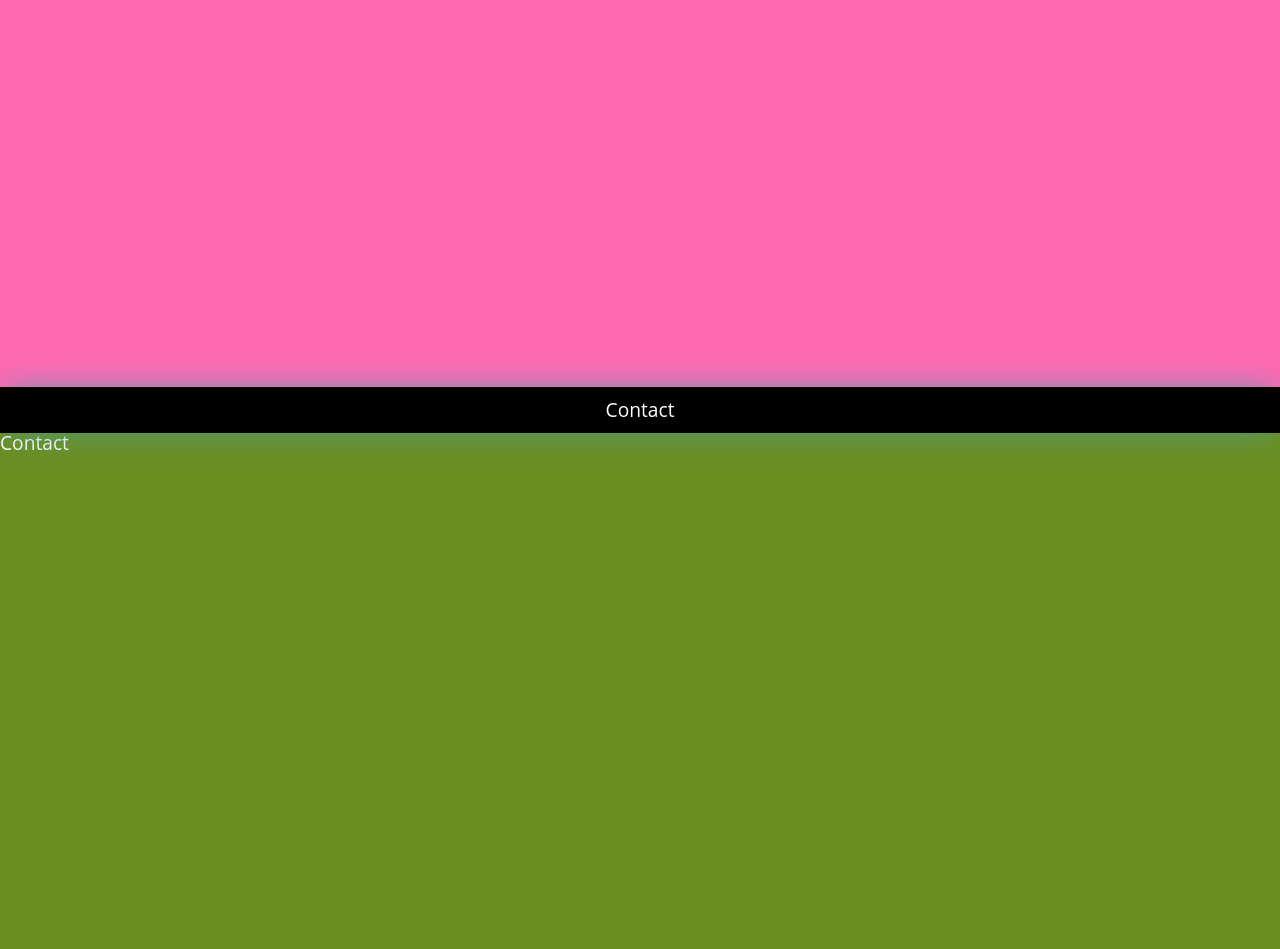
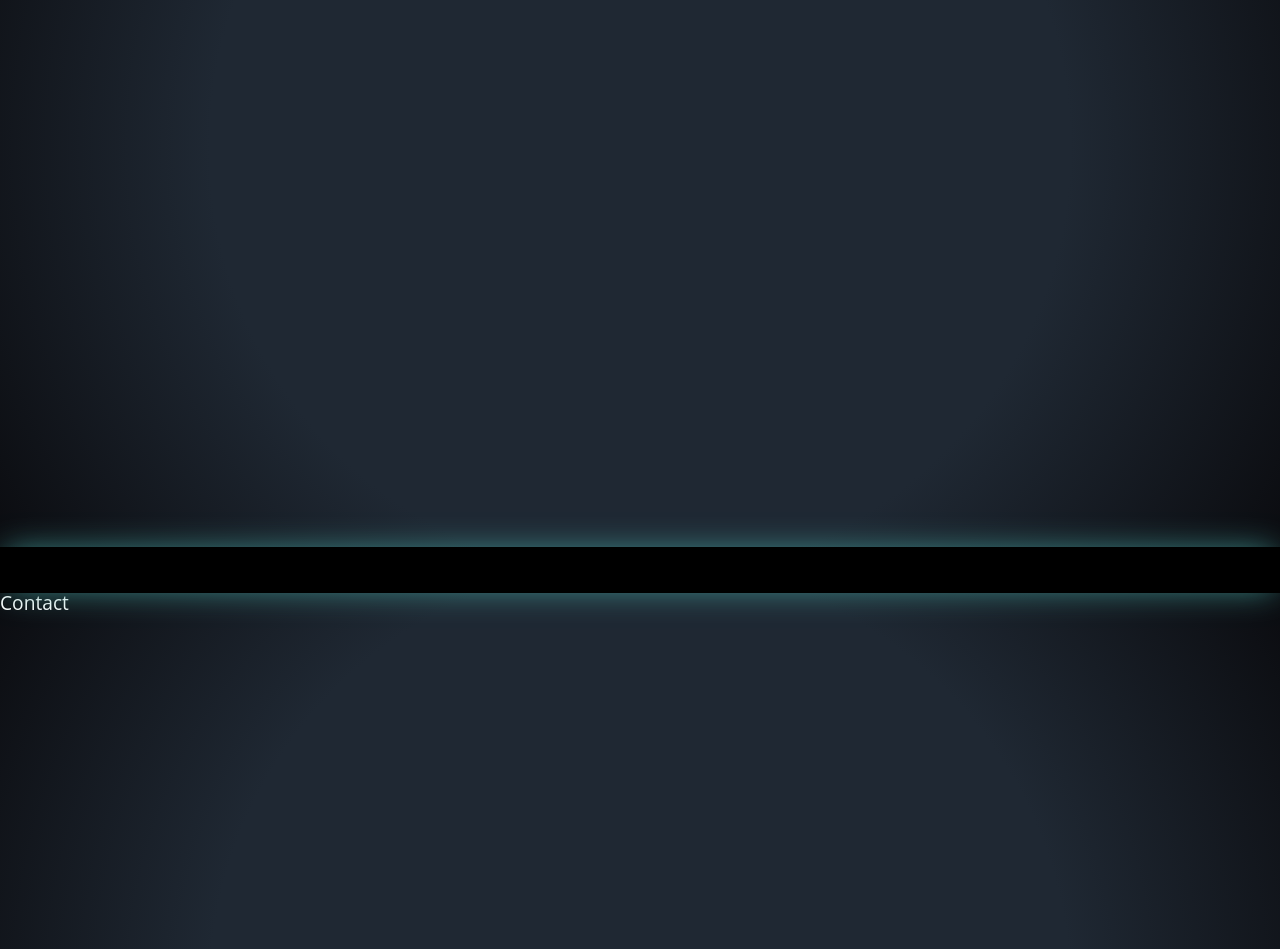
Before and after one commit to Cory-Thomas/Portfolio, a React (Create React App) app in the folder portfolio/: page / in a window 1280 px wide. Shown: the part 1848-2797 px from the top of the page. Built offline with nearby package versions, Linux system fonts and the light colour scheme.

Commit message:
cleaned up some code and deleted some commented out code

```diff
--- a/portfolio/src/components/App.css
+++ b/portfolio/src/components/App.css
@@ -118,7 +118,6 @@ h1, h2, h3, .navbar {
 
 .hero-section {
     height: 100vh;
-    /* background-color: #1F2833; */
     background: rgb(31,40,51);
     background: -moz-linear-gradient(140deg, rgba(31,40,51,1) 57%, rgba(11,12,16,1) 100%);
     background: -webkit-linear-gradient(140deg, rgba(31,40,51,1) 57%, rgba(11,12,16,1) 100%);
@@ -136,20 +135,27 @@ h1, h2, h3, .navbar {
 
 .about-section {
     height: 100vh;
-    background-color: hotpink;
+    background: rgb(31,40,51);
+    background: -moz-radial-gradient(circle, rgba(31,40,51,1) 57%, rgba(11,12,16,1) 100%);
+    background: -webkit-radial-gradient(circle, rgba(31,40,51,1) 57%, rgba(11,12,16,1) 100%);
+    background: radial-gradient(circle, rgba(31,40,51,1) 57%, rgba(11,12,16,1) 100%);
+    filter: progid:DXImageTransform.Microsoft.gradient(startColorstr="#1f2833",endColorstr="#0b0c10",GradientType=1);
     color: white;
 }
 
 .contact-section {
     height: 100vh;
-    background-color: olivedrab;
+    background: rgb(31,40,51);
+    background: -moz-radial-gradient(circle, rgba(31,40,51,1) 57%, rgba(11,12,16,1) 100%);
+    background: -webkit-radial-gradient(circle, rgba(31,40,51,1) 57%, rgba(11,12,16,1) 100%);
+    background: radial-gradient(circle, rgba(31,40,51,1) 57%, rgba(11,12,16,1) 100%);
+    filter: progid:DXImageTransform.Microsoft.gradient(startColorstr="#1f2833",endColorstr="#0b0c10",GradientType=1);
     color: white;
 }
 
 .projects-section {
-    height: 60vh;
+    height: 80vh;
     width: 100%;
-    /* background-color: firebrick; */
     background: rgb(31,40,51);
     background: -moz-radial-gradient(circle, rgba(31,40,51,1) 57%, rgba(11,12,16,1) 100%);
     background: -webkit-radial-gradient(circle, rgba(31,40,51,1) 57%, rgba(11,12,16,1) 100%);
@@ -161,6 +167,7 @@ h1, h2, h3, .navbar {
 .projects-title {
     text-align: center;
     padding: 4%;
+    padding-top: 7%;
     font-size: 3rem;
 }
 
@@ -199,12 +206,7 @@ h1, h2, h3, .navbar {
 .project-links {
     display: flex;
     justify-content: space-between;
-    /* background-color: black; */
 }
-
-/* .project-links div:nth-of-type(2) {
-    margin: 0 15px;
-} */
 
 .project-links div {
     margin: 3%;
--- a/portfolio/src/components/App.js
+++ b/portfolio/src/components/App.js
@@ -5,20 +5,17 @@ import Projects from './Projects.js';
 import About from './About.js';
 import Contact from './Contact.js';
 import './App.css';
-import { SportsRugbySharp } from '@material-ui/icons';
 
 const App = () => {
   return (
       <>
         <Navbar />
         <HeroSection />
-
-          <div className='section-line'></div >
-
+        <div className='section-line' />
         <Projects />
-        <div className='section-line' >About Me</div>
+        <div className='section-line' />
         <About />
-        <div className='section-line'>Contact</div>
+        <div className='section-line' />
         <Contact />
       </>
   );
```
